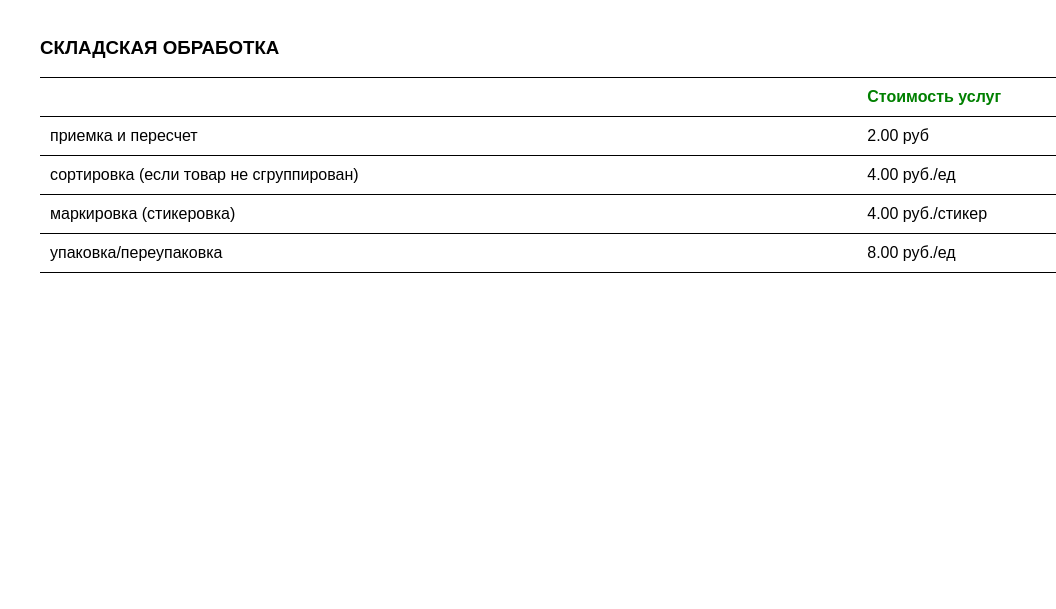
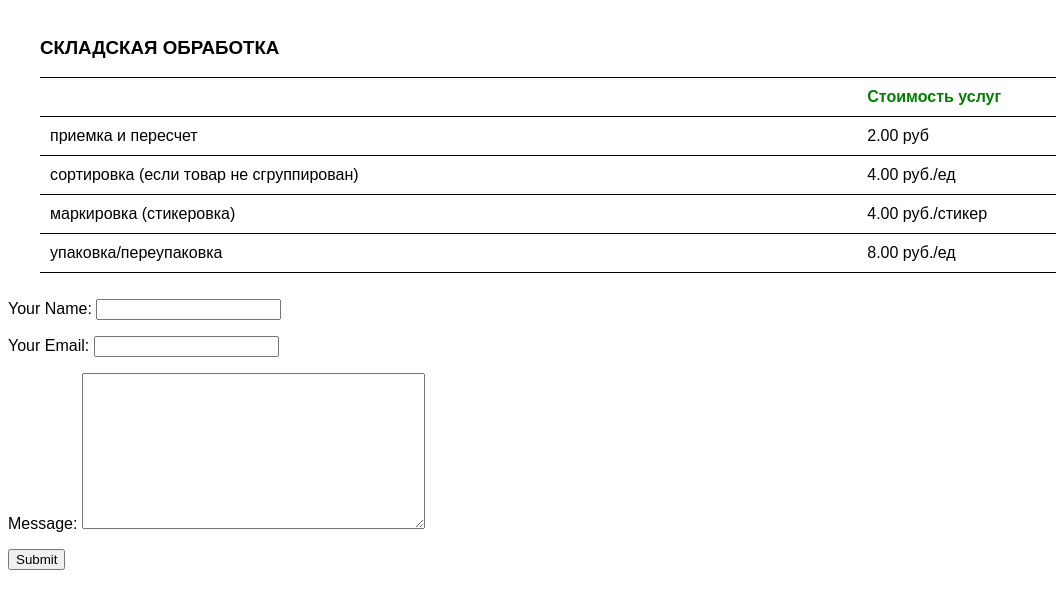
Before and after one commit to Chukseev/website_tokmachev, a Django app: page / in a window 1280 px wide. Shown: the top 609 px of the page, without its empty margins (0-1056 px from the left). Run offline with Django 4.2, Linux system fonts and the light colour scheme; data comes from the database, SQL or seed files in the repository; both versions use the stored data as it was after the commit.

Commit message:
add forms.py, telegram_bot.py, thanks.html

```diff
--- /dev/null
+++ b/mainapp/forms.py
@@ -0,0 +1,13 @@
+from django import forms
+
+
+class ContactForm(forms.Form):
+    name = forms.CharField(label='Your Name', max_length=100)
+    email = forms.EmailField(label='Your Email')
+    message = forms.CharField(widget=forms.Textarea, label='Message')
+
+    def clean_name(self):
+        name = self.cleaned_data.get('name')
+        if len(name) < 3:
+            raise forms.ValidationError('Name must have at least 3 characters.')
+        return name
--- a/mainapp/templates/mainapp/index.html
+++ b/mainapp/templates/mainapp/index.html
@@ -81,6 +81,10 @@
             </tbody>
         </table>
     </div>
-
+<div><form method="post">
+    {% csrf_token %}
+    {{ form.as_p }}
+    <button type="submit">Submit</button>
+</form></div>
 </body>
 </html>
--- /dev/null
+++ b/mainapp/templates/mainapp/thanks.html
@@ -0,0 +1 @@
+<h1>Спасибо {{ name }}</h1>
--- a/mainapp/views.py
+++ b/mainapp/views.py
@@ -1,9 +1,29 @@
 from django.shortcuts import render
 from .models import (WarehouseProcessing, MarketplaceRegistration, DeliveryFBO, DeliveryFBS, Storage, ContentCreation,
                      Promotion)
+from .forms import ContactForm
+from .telegram_bot import send_telegram_message
 
 
 def index(request):
+    if request.method == 'POST':
+        form = ContactForm(request.POST)
+        if form.is_valid():
+            # Обработка данных формы, например, отправка email
+            name = form.cleaned_data['name']
+            email = form.cleaned_data['email']
+            message = form.cleaned_data['message']
+            # Логика обработки формы
+            status = send_telegram_message(name, email, message)
+
+            if status == 200:
+                # Сообщение успешно отправлено
+                return render(request, 'mainapp/thanks.html', {'name': name})
+            else:
+                # Произошла ошибка при отправке сообщения
+                return render(request, 'contact.html', {'form': form, 'error': 'Failed to send message to Telegram'})
+    else:
+        form = ContactForm()
     warehouse_processing_items = WarehouseProcessing.objects.all()
     marketplace_registration_items = MarketplaceRegistration.objects.all()
     delivery_fbo_items = DeliveryFBO.objects.all()
@@ -17,5 +37,6 @@ def index(request):
                'delivery_fbs_items': delivery_fbs_items,
                'storage_items': storage_items,
                'content_creation_items': content_creation_items,
-               'promotion_items': promotion_items}
+               'promotion_items': promotion_items,
+               'form': form}
     return render(request, 'mainapp/index.html', context)
```
Also changed, not shown: mainapp/telegram_bot.py (added, +18 -0 lines), db.sqlite3.
